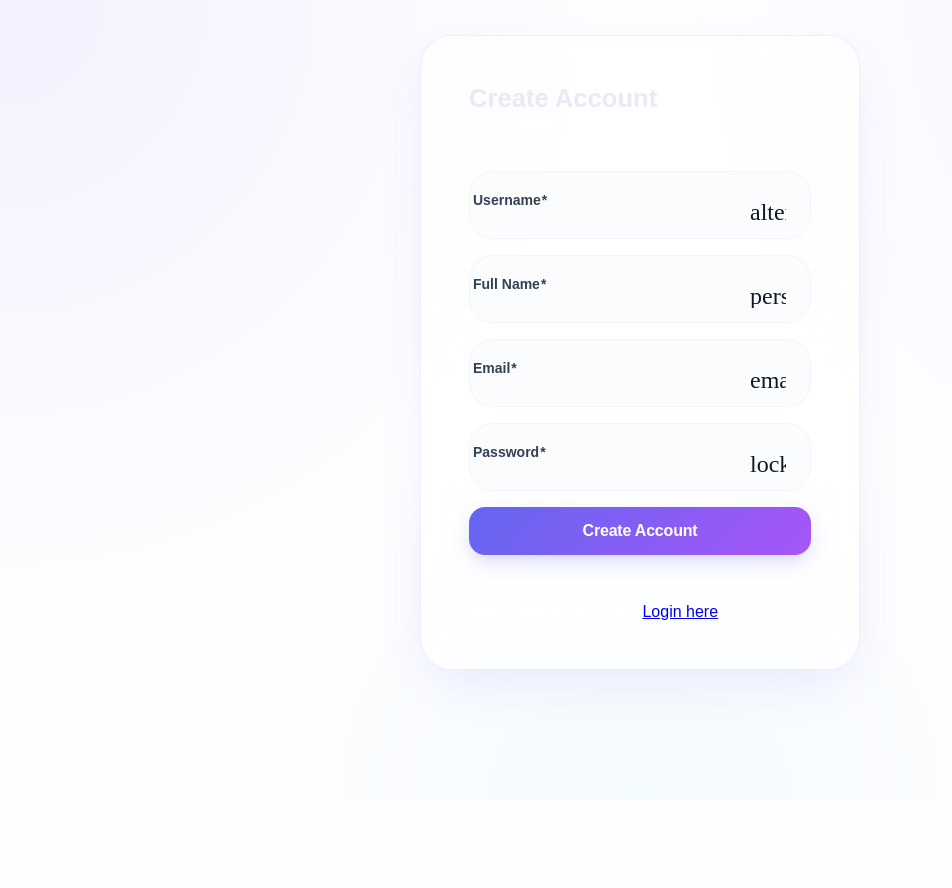
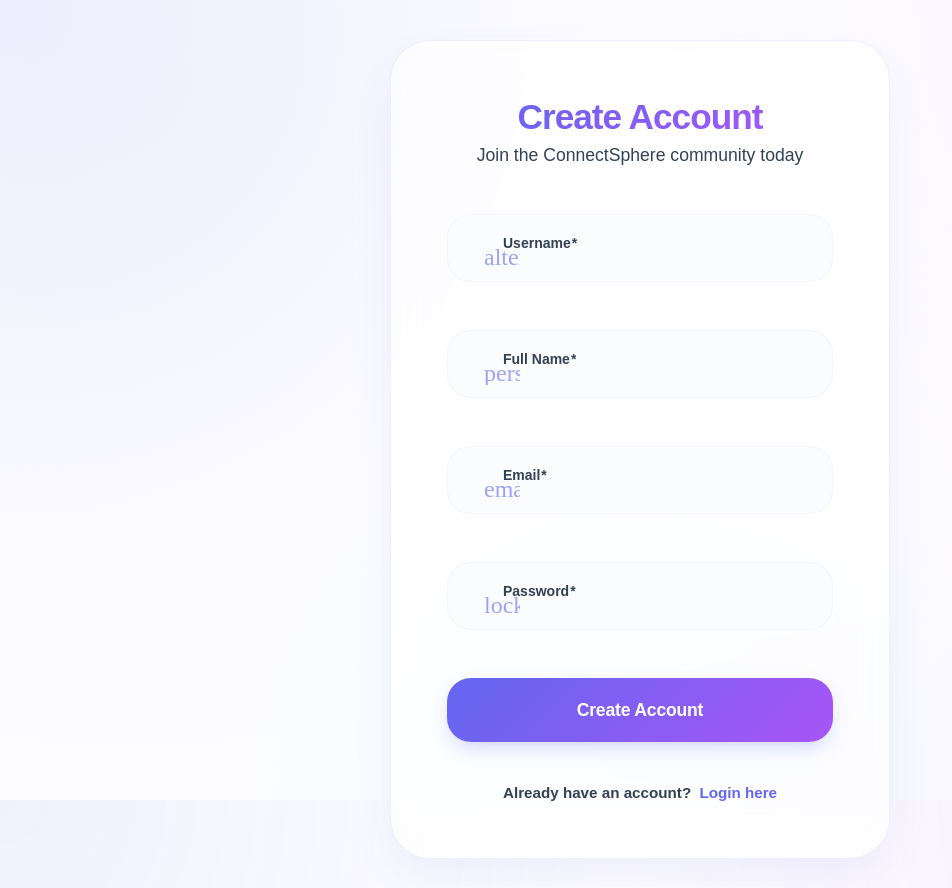
Before and after one commit to Satyamglacs22/ConnectSphereFrontend, an Angular app: page /register in a window 1280 px wide. Shown: the top 888 px of the page, without its empty margins (0-952 px from the left). Before the commit the page ends 800 px from the top, so only its background shows below. Built offline with nearby package versions, Linux system fonts and the light colour scheme; a web font is replaced by a local one.

Commit message:
UI: Fixed Register page visibility and alignment, added allowedHosts for production

```diff
--- a/src/app/components/register/register.component.html
+++ b/src/app/components/register/register.component.html
@@ -1,41 +1,42 @@
 <div class="register-container">
+  <div class="register-card-wrapper">
     <mat-card>
       <mat-card-header>
-      <mat-card-title>Create Account</mat-card-title>
-      <mat-card-subtitle>Join ConnectSphere today</mat-card-subtitle>
+        <mat-card-title class="text-gradient">Create Account</mat-card-title>
+        <mat-card-subtitle>Join the ConnectSphere community today</mat-card-subtitle>
       </mat-card-header>
 
       <mat-card-content>
-      <form [formGroup]="registerForm" (ngSubmit)="onSubmit()">
+        <form [formGroup]="registerForm" (ngSubmit)="onSubmit()" class="register-form">
           <mat-form-field appearance="outline" class="full-width">
             <mat-label>Username</mat-label>
             <input matInput formControlName="userName" placeholder="Choose a username" />
-          <mat-icon matSuffix>alternate_email</mat-icon>
+            <mat-icon matPrefix>alternate_email</mat-icon>
           </mat-form-field>
 
           <mat-form-field appearance="outline" class="full-width">
             <mat-label>Full Name</mat-label>
             <input matInput formControlName="fullName" placeholder="Enter your full name" />
-          <mat-icon matSuffix>person</mat-icon>
+            <mat-icon matPrefix>person</mat-icon>
           </mat-form-field>
 
           <mat-form-field appearance="outline" class="full-width">
             <mat-label>Email</mat-label>
             <input matInput type="email" formControlName="email" placeholder="Enter your email" />
-          <mat-icon matSuffix>email</mat-icon>
+            <mat-icon matPrefix>email</mat-icon>
           </mat-form-field>
 
           <mat-form-field appearance="outline" class="full-width">
             <mat-label>Password</mat-label>
             <input matInput type="password" formControlName="password" placeholder="Create a password" />
-          <mat-icon matSuffix>lock</mat-icon>
+            <mat-icon matPrefix>lock</mat-icon>
           </mat-form-field>
 
           <button
             mat-raised-button
             color="primary"
             type="submit"
-          class="full-width"
+            class="full-width submit-btn"
             [disabled]="registerForm.invalid || loading"
           >
             @if (loading) {
@@ -48,7 +49,8 @@
       </mat-card-content>
 
       <mat-card-actions>
-      <p>Already have an account? <a routerLink="/login">Login here</a></p>
+        <p>Already have an account? <a routerLink="/login" class="login-link">Login here</a></p>
       </mat-card-actions>
     </mat-card>
   </div>
+</div>
--- a/src/app/components/register/register.component.scss
+++ b/src/app/components/register/register.component.scss
@@ -2,34 +2,84 @@
   display: flex;
   justify-content: center;
   align-items: center;
-  min-height: 88vh;
+  min-height: calc(100vh - 80px); // Subtracting toolbar height
+  padding: 40px 20px;
+  background-image:
+    radial-gradient(circle at 10% 10%, rgba(99, 102, 241, 0.03) 0%, transparent 50%),
+    radial-gradient(circle at 90% 90%, rgba(168, 85, 247, 0.03) 0%, transparent 50%);
+
+  .register-card-wrapper {
+    width: 100%;
+    max-width: 500px;
+    perspective: 1000px;
+  }
 
   mat-card {
-    width: 440px;
-    padding: 32px;
+    padding: 40px;
+    border-radius: 40px !important;
 
     mat-card-header {
-      margin-bottom: 20px;
-      mat-card-title { font-size: 1.6rem; font-weight: 700; color: #e8eaf6; }
-      mat-card-subtitle { color: rgba(255,255,255,0.5); margin-top: 4px; }
+      flex-direction: column;
+      align-items: center;
+      text-align: center;
+      margin-bottom: 32px;
+
+      mat-card-title {
+        font-size: 2.2rem;
+        font-weight: 800;
+        margin-bottom: 8px;
+        letter-spacing: -1px;
+      }
+      mat-card-subtitle {
+        font-size: 1.1rem;
+        font-weight: 500;
+        color: var(--prism-text-muted);
+      }
     }
+  }
+
+  .register-form {
+    display: flex;
+    flex-direction: column;
+    gap: 8px;
   }
 
   .full-width {
     width: 100%;
-    margin-bottom: 16px;
-    display: block;
   }
 
-  button[type="submit"] {
-    height: 48px;
-    font-size: 1rem;
-    margin-top: 8px;
+  .submit-btn {
+    height: 64px !important;
+    border-radius: 24px !important;
+    font-size: 1.1rem !important;
+    font-weight: 800 !important;
+    margin-top: 16px;
+    text-transform: none;
+    letter-spacing: -0.2px;
   }
 
   mat-card-actions {
-    padding: 16px 0 0;
-    text-align: center;
-    color: rgba(255,255,255,0.5);
+    margin-top: 24px;
+    padding: 0;
+    justify-content: center;
+
+    p {
+      color: var(--prism-text-muted);
+      font-weight: 600;
+      font-size: 0.95rem;
+
+      .login-link {
+        color: var(--prism-primary);
+        text-decoration: none;
+        font-weight: 800;
+        margin-left: 4px;
+        transition: all 0.3s;
+
+        &:hover {
+          text-decoration: underline;
+          filter: brightness(0.8);
+        }
+      }
+    }
   }
 }
--- a/src/server.ts
+++ b/src/server.ts
@@ -19,7 +19,9 @@ app.use((req, res, next) => {
   next();
 });
 
-const angularApp = new AngularNodeAppEngine();
+const angularApp = new AngularNodeAppEngine({
+  allowedHosts: ['*'],
+});
 
 /**
  * Example Express Rest API endpoints can be defined here.
```
Lines whose indentation alone changed are shown as unchanged.
